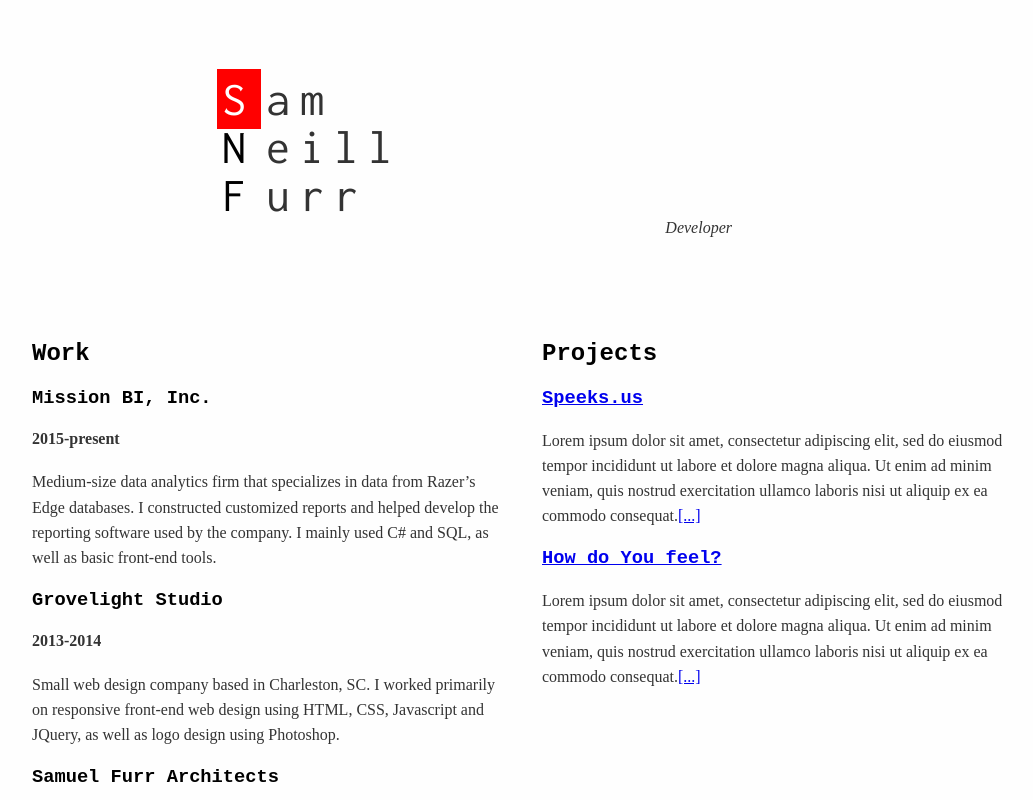
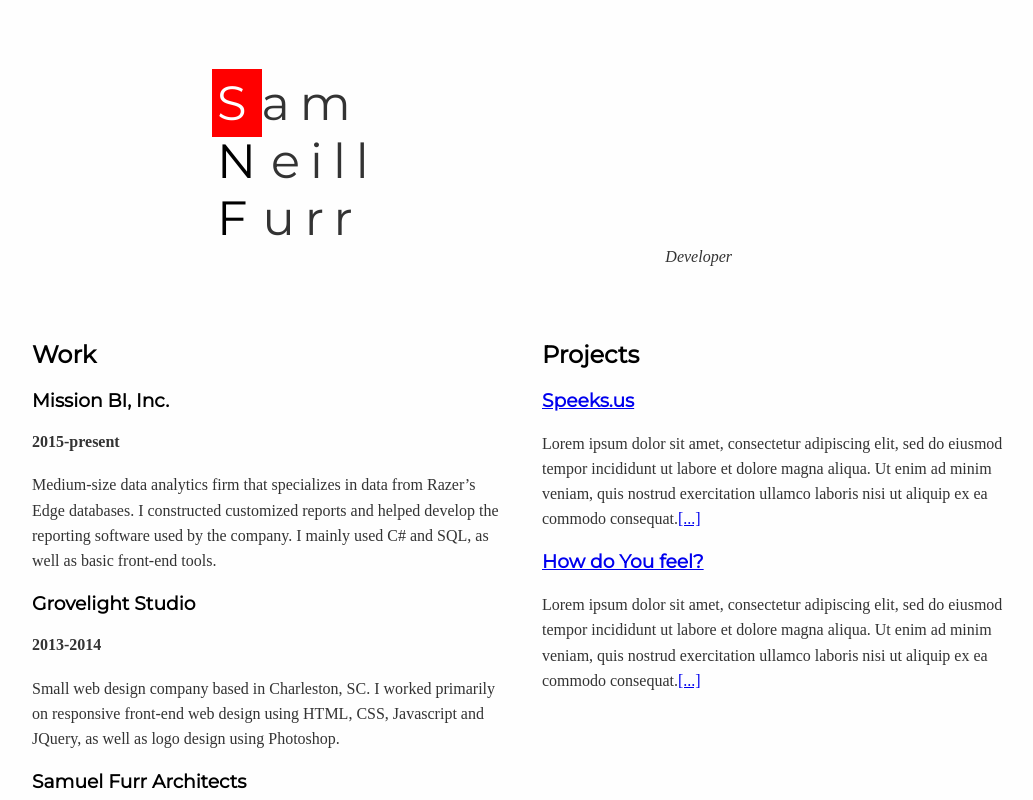
Before and after one commit to haybales/homepage, a plain HTML site: page index.html in a window 1280 px wide. Shown: the top 800 px of the page, without its empty margins (118-1151 px from the left). Drawn offline with Linux system fonts and the light colour scheme.

Commit message:
chang font

```diff
--- a/index.html
+++ b/index.html
@@ -10,7 +10,7 @@
   <meta name="viewport" content="width=device-width, initial-scale=1.0">
 
   <!--build:css css/style.min.css-->
-  <link href='https://fonts.googleapis.com/css?family=Inconsolata' rel='stylesheet' type='text/css'>
+  <link href='https://fonts.googleapis.com/css?family=Montserrat' rel='stylesheet' type='text/css'>
   <link rel="stylesheet" href="css/style.css" type="text/css">
   <!--endbuild-->
 </head>
--- a/scss/style.scss
+++ b/scss/style.scss
@@ -21,7 +21,7 @@ body{
   animation: fadein 0.7s;
 
 	h1, h2, h3{
-    font-family: 'Incosolidata', monospace;
+    font-family: 'Montserrat', sans-serif;
 		color: black;
 	}
 
@@ -61,14 +61,13 @@ header{
   }
   p::first-letter{
     padding: 5px;
-    margin: 5px;
     color: black;
   }
   p{
     letter-spacing: 10px;
     font-size: 3em;
-    line-height: 1em;
-    font-family: 'Inconsolata', monospace;
+    line-height: 1.2em;
+    font-family: 'Montserrat', sans-serif;
     margin: 0;
     padding: 0;
   }
```
Also changed, not shown: css/style.css.
